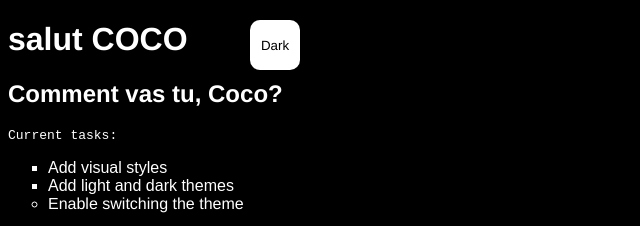
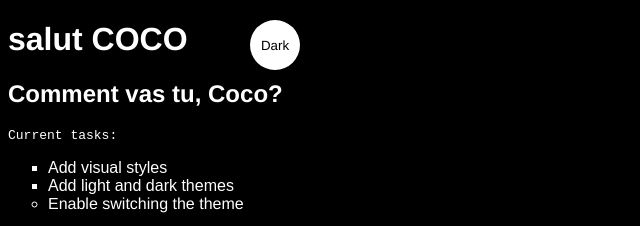
Before and after one commit to AbbyNew/testGit, a plain HTML site: page index.html in a window 1280 px wide. Shown: the top 226 px of the page, 0-640 px from the left. Drawn offline with Linux system fonts and the light colour scheme.

Commit message:
la classe bouton devient plus spécifique pour plus tard pouvoir mettre d'autres boutons

```diff
--- a/app.js
+++ b/app.js
@@ -1,6 +1,6 @@
 'use strict'
 // On utilise document.querySelector pour afficher la référence du bouton
-const switcher = document.querySelector('.bouton');
+const switcher = document.querySelector('.boutonBckgr');
 // On  ajoute ensuite le détecteur d’événements et le gestionnaire d’événements
 // pour l’événement click.
 // Dans le code suivant, on ajoute un écouteur pour l’événement click.
--- a/index.html
+++ b/index.html
@@ -19,7 +19,7 @@
     </ul>
 
     <div>
-      <button type="button" class="bouton"> Dark </button>
+      <button type="button" class="boutonBckgr"> Dark </button>
     </div>
 
     <img src="C:\Users\xnouv\Pictures\2019\TDM-Patagonie\IMG_E3955.JPG" alt="Patagonia">
--- a/main.css
+++ b/main.css
@@ -87,7 +87,31 @@ li {
 	font-family: monospace;
 }
 
-.bouton {
+button{
+  color: var(--boutonFontColor);
+  background-color: var(--boutonBg);
+  height: 50px;
+  width: 50px;
+  border-radius: 50%;
+  border: none;
+
+}
+
+button:focus { outline-style: none; }
+
+button:hover{
+  background-color: var(--btHovBg);
+  color:var(--btHovColor);
+}
+
+.boutonBckgr{
+  position: absolute;
+  top: 20px;
+  left: 250px;
+}
+
+
+/* .bouton {
   color: var(--boutonFontColor);
   background-color: var(--boutonBg);
   position: absolute;
@@ -105,4 +129,4 @@ li {
 .bouton:hover{
   background-color: var(--btHovBg);
   color:var(--btHovColor);
-}
+} */
```
